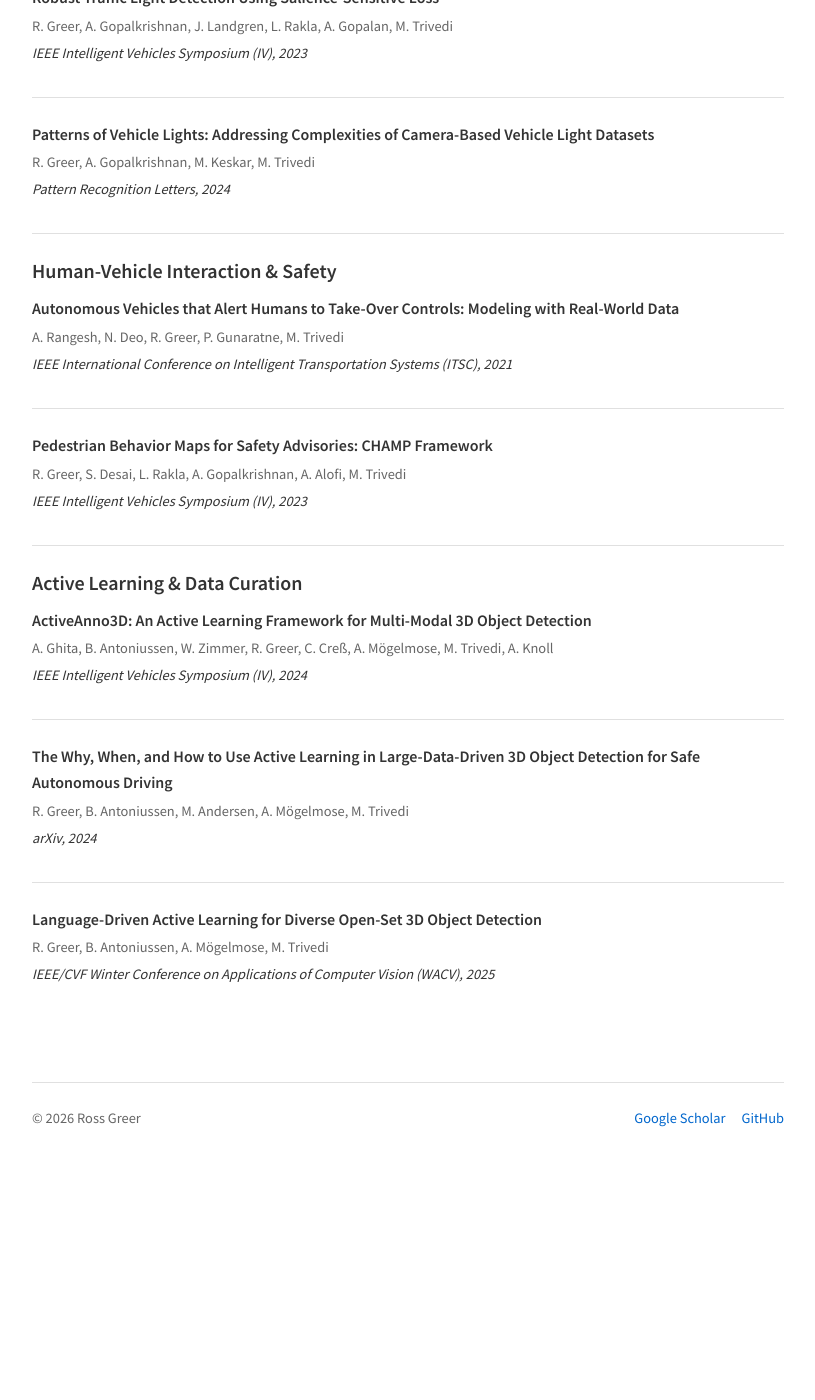
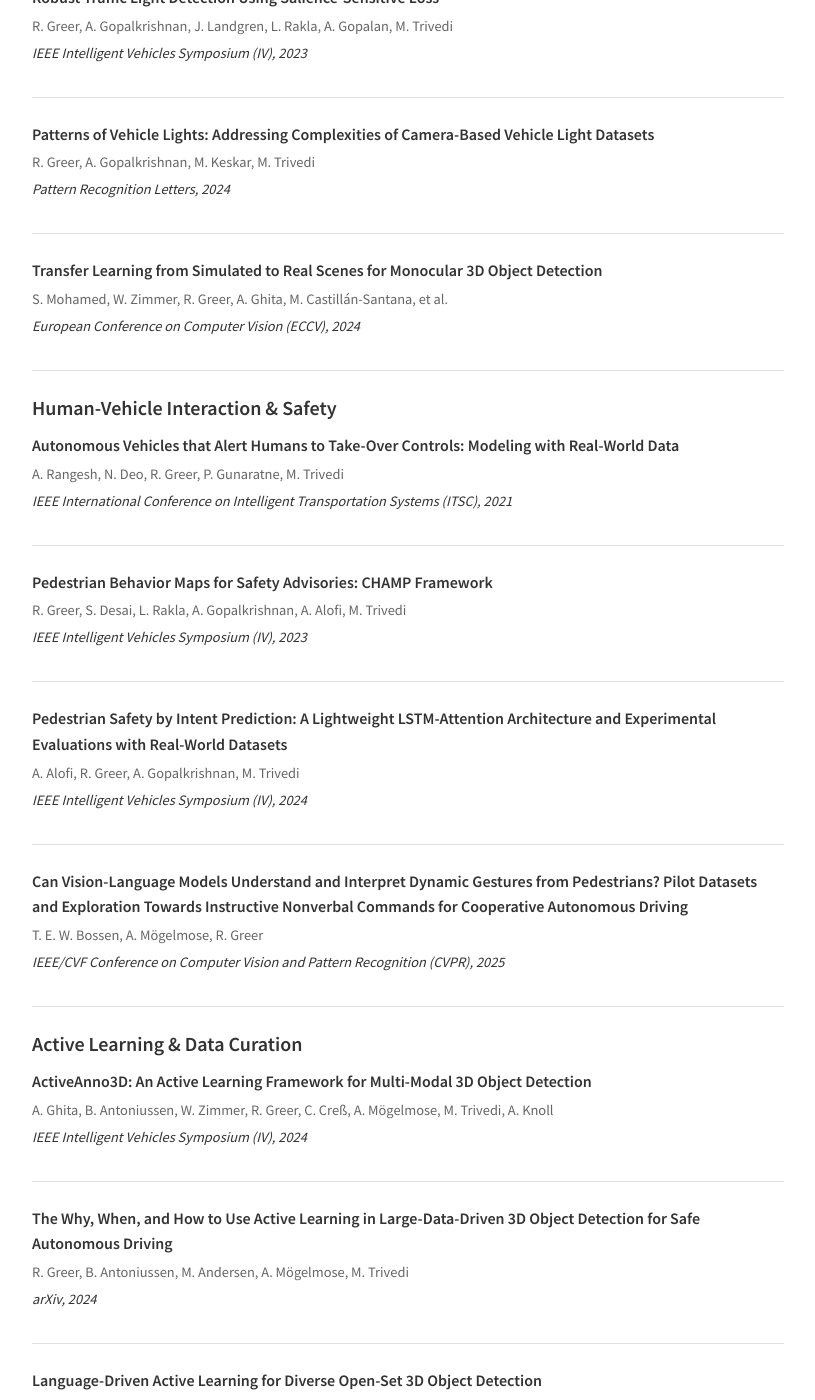
Before and after one commit to rossgreer/rossgreer.github.io, a Jekyll site: the page built from publications.md, in a window 1280 px wide and 1400 px high, scrolled down 854 px. Shown: the whole window, without its empty margins (232-1047 px from the left). Built offline with Jekyll 4.4.1, drawn with Linux system fonts in a browser that asks for light colours; some web fonts are replaced; before the commit the page ends 2032 px from its top, so only the background shows below that; some of the changed text lies outside the part shown.

Commit message:
Add four stronger publications, remove course by-lines, and link Deep and Shallow textbook

```diff
--- a/publications.md
+++ b/publications.md
@@ -44,6 +44,12 @@ permalink: /publications/
   <div class="publication-venue">Pattern Recognition Letters, 2024</div>
 </div>
 
+<div class="publication">
+  <div class="publication-title">Transfer Learning from Simulated to Real Scenes for Monocular 3D Object Detection</div>
+  <div class="publication-authors">S. Mohamed, W. Zimmer, R. Greer, A. Ghita, M. Castillán-Santana, et al.</div>
+  <div class="publication-venue">European Conference on Computer Vision (ECCV), 2024</div>
+</div>
+
 ### Human-Vehicle Interaction & Safety
 
 <div class="publication">
@@ -56,6 +62,18 @@ permalink: /publications/
   <div class="publication-title">Pedestrian Behavior Maps for Safety Advisories: CHAMP Framework</div>
   <div class="publication-authors">R. Greer, S. Desai, L. Rakla, A. Gopalkrishnan, A. Alofi, M. Trivedi</div>
   <div class="publication-venue">IEEE Intelligent Vehicles Symposium (IV), 2023</div>
+</div>
+
+<div class="publication">
+  <div class="publication-title">Pedestrian Safety by Intent Prediction: A Lightweight LSTM-Attention Architecture and Experimental Evaluations with Real-World Datasets</div>
+  <div class="publication-authors">A. Alofi, R. Greer, A. Gopalkrishnan, M. Trivedi</div>
+  <div class="publication-venue">IEEE Intelligent Vehicles Symposium (IV), 2024</div>
+</div>
+
+<div class="publication">
+  <div class="publication-title">Can Vision-Language Models Understand and Interpret Dynamic Gestures from Pedestrians? Pilot Datasets and Exploration Towards Instructive Nonverbal Commands for Cooperative Autonomous Driving</div>
+  <div class="publication-authors">T. E. W. Bossen, A. Mögelmose, R. Greer</div>
+  <div class="publication-venue">IEEE/CVF Conference on Computer Vision and Pattern Recognition (CVPR), 2025</div>
 </div>
 
 ### Active Learning & Data Curation
@@ -77,3 +95,11 @@ permalink: /publications/
   <div class="publication-authors">R. Greer, B. Antoniussen, A. Mögelmose, M. Trivedi</div>
   <div class="publication-venue">IEEE/CVF Winter Conference on Applications of Computer Vision (WACV), 2025</div>
 </div>
+
+### Surveys
+
+<div class="publication">
+  <div class="publication-title">Generative AI for Autonomous Driving: Frontiers and Opportunities</div>
+  <div class="publication-authors">Y. Wang, S. Xing, C. Cui, R. Li, H. Hua, K. Tian, Z. Mo, X. Gao, M. Pavone, ..., R. Greer, et al.</div>
+  <div class="publication-venue">ACM Computing Surveys, 2025</div>
+</div>
```
Also changed, not shown: teaching.md (+1 -10 lines).
